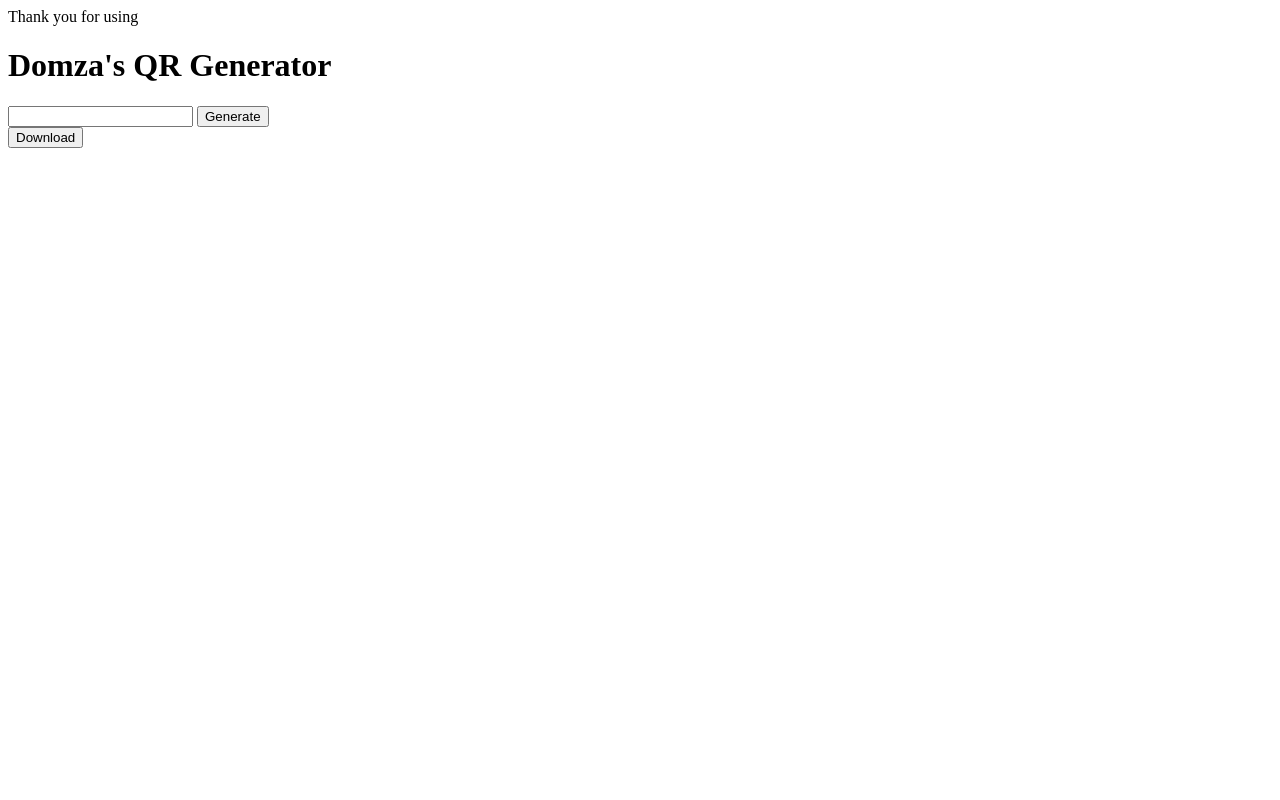
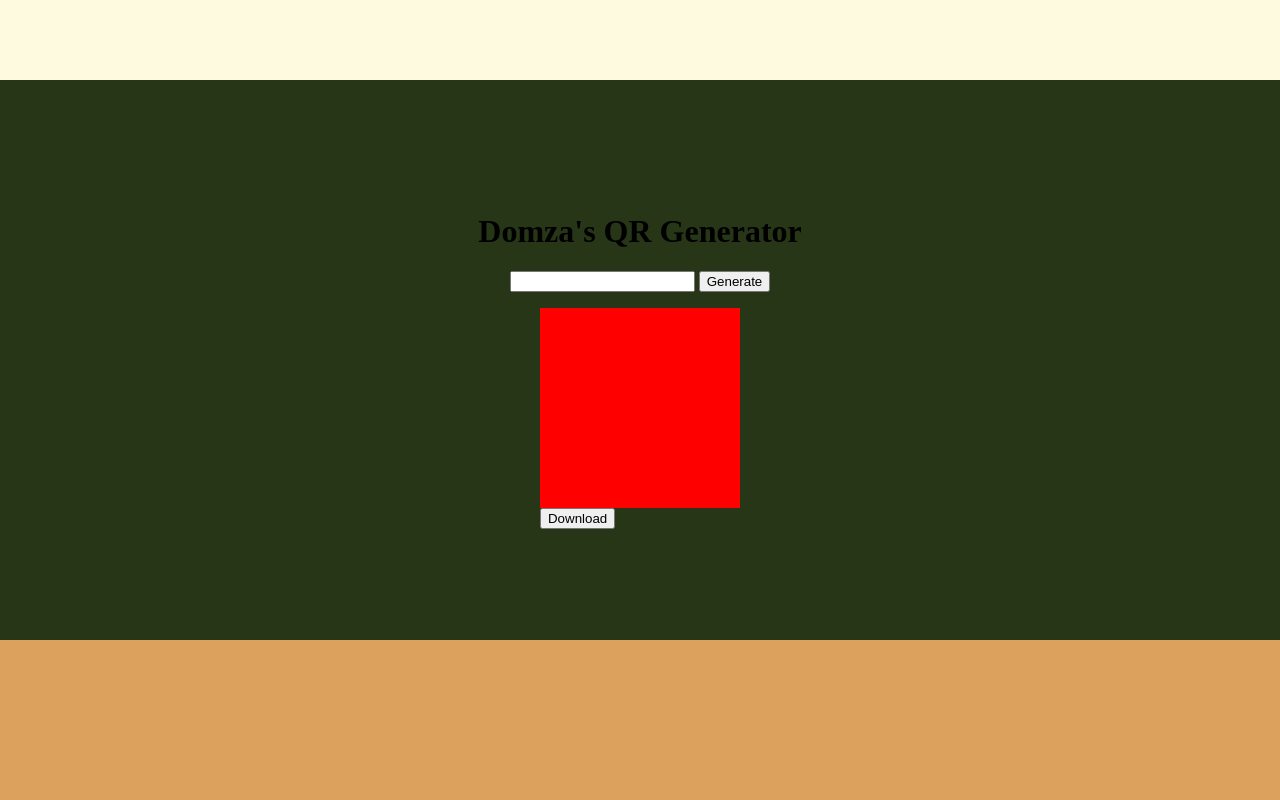
Before and after one commit to Domza64/Domzas-Qr-Generator, a Spring Boot app: page / in a window 1280 px wide. Run offline with Spring Boot 4, Linux system fonts and the light colour scheme.

Commit message:
test frontend

```diff
--- /dev/null
+++ b/src/main/resources/static/css/index.css
@@ -0,0 +1,47 @@
+:root {
+  --green: #606C38;
+  --dark-green: #283618;
+  --white: #FEFAE0;
+  --orange: #DDA15E;
+  --dark-orange: #BC6C25;
+}
+
+body {
+  margin: 0px;
+  min-height: 100vh;
+  display: flex;
+  flex-direction: column;
+  justify-content: space-between;
+  background-color: var(--dark-green);
+}
+
+header {
+  height: 80px;
+  width: 100%;
+  background-color: var(--white);
+}
+
+main {
+  width: 100%;
+  height: 100%;
+  display: flex;
+  flex-direction: column;
+  align-items: center;
+}
+main .app-container {
+  display: flex;
+  flex-direction: column;
+  align-items: center;
+  gap: 1rem;
+}
+main .app-container #qr-container {
+  width: 200px;
+  height: 200px;
+  background-color: red;
+}
+
+footer {
+  height: 160px;
+  width: 100%;
+  background-color: var(--orange);
+}/*# sourceMappingURL=index.css.map */
--- /dev/null
+++ b/src/main/resources/static/css/index.scss
@@ -0,0 +1,46 @@
+:root {
+    --green: #606C38;
+    --dark-green: #283618;
+    --white: #FEFAE0;
+    --orange: #DDA15E;
+    --dark-orange: #BC6C25;
+}
+body {
+    margin: 0px;
+    min-height: 100vh;
+    display: flex;
+    flex-direction: column;
+    justify-content: space-between;
+    background-color: var(--dark-green);
+}
+header {
+    height: 80px;
+    width: 100%;
+    background-color: var(--white);
+}
+main {
+    width: 100%;
+    height: 100%;
+    display: flex;
+    flex-direction: column;
+    align-items: center;
+    .app-container {
+        display: flex;
+        flex-direction: column;
+        align-items: center;
+        gap: 1rem;
+        .input-container {
+
+        }
+        #qr-container {
+            width: 200px;
+            height: 200px;
+            background-color: red;
+        }
+    }
+}
+footer {
+    height: 160px;
+    width: 100%;
+    background-color: var(--orange);
+}
--- /dev/null
+++ b/src/main/resources/static/js/index.js
@@ -0,0 +1,6 @@
+function loadQrCode() {
+    $.post("/api/getId", { text:$('#input').val() }, function (data) {
+        var image = $('<img src="/api/qrcode/' + data + '"></img>');
+        $('#qr-container').html('').append(image);
+    });
+}
--- a/src/main/resources/templates/index.html
+++ b/src/main/resources/templates/index.html
@@ -3,21 +3,28 @@
 <head>
     <meta charset="UTF-8">
     <meta name="viewport" content="width=device-width, initial-scale=1.0">
+
+    <meta name="description" content="Simple free to use QR Code generator.">
+    <meta name="keywords" content="QR Code, QR Code generator">
+    <meta name="author" content="Dominik Juričić">
+    <meta property="og:title" content="Domza's QR Generator">
+    <meta property="og:description" content="Simple free to use QR Code generator.">
+    <meta property="og:image" content="https://cdn.domza.xyz/image/qr-generator-logo.svg">
+
     <title>Domza's QR Generator</title>
 
-    <script src="https://code.jquery.com/jquery-3.7.1.min.js"
-            integrity="sha256-/JqT3SQfawRcv/BIHPThkBvs0OEvtFFmqPF/lYI/Cxo="
-            crossorigin="anonymous">
-    </script>
+    <link rel="stylesheet" type="text/css" th:href="@{/css/index.css}"/>
+    <link rel="stylesheet" href="/static/css/index.css">
 </head>
 <body>
+    <header>
+
+    </header>
     <main>
-        <div>
-            <span>Thank you for using</span>
         <h1>Domza's QR Generator</h1>
-        </div>
-        <div>
-            <input type="text" name="" id="input">
+        <div class="app-container">
+            <div class="input-container">
+                <input type="text" id="input">
                 <button onclick="loadQrCode()">Generate</button>
             </div>
             <div>
@@ -26,14 +33,15 @@
                 </div>
                 <button>Download</button>
             </div>
+        </div>
     </main>
-    <script>
-        function loadQrCode() {
-            $.post("/api/getId", { text:$('#input').val() }, function (data) {
-                var image = $('<img src="/api/qrcode/' + data + '"></img>');
-                $('#qr-container').html('').append(image);
-            });
-        }
+    <footer>
+
+    </footer>
+    <script src="https://code.jquery.com/jquery-3.7.1.min.js"
+        integrity="sha256-/JqT3SQfawRcv/BIHPThkBvs0OEvtFFmqPF/lYI/Cxo="
+        crossorigin="anonymous">
     </script>
+    <script th:src="@{/js/index.js}"></script>
 </body>
 </html>
```
Also changed, not shown: 1 other file. Lines whose indentation alone changed are shown as unchanged.
